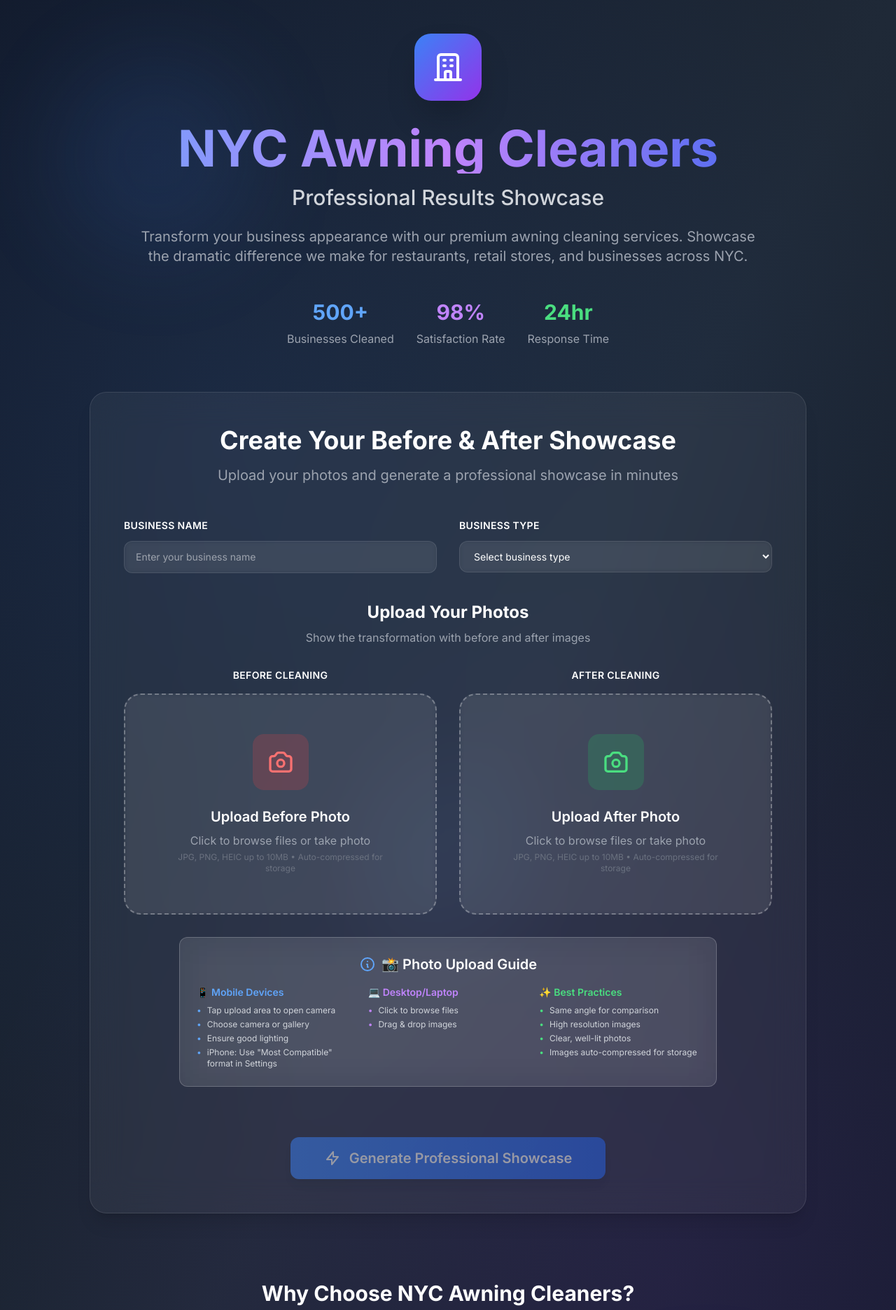
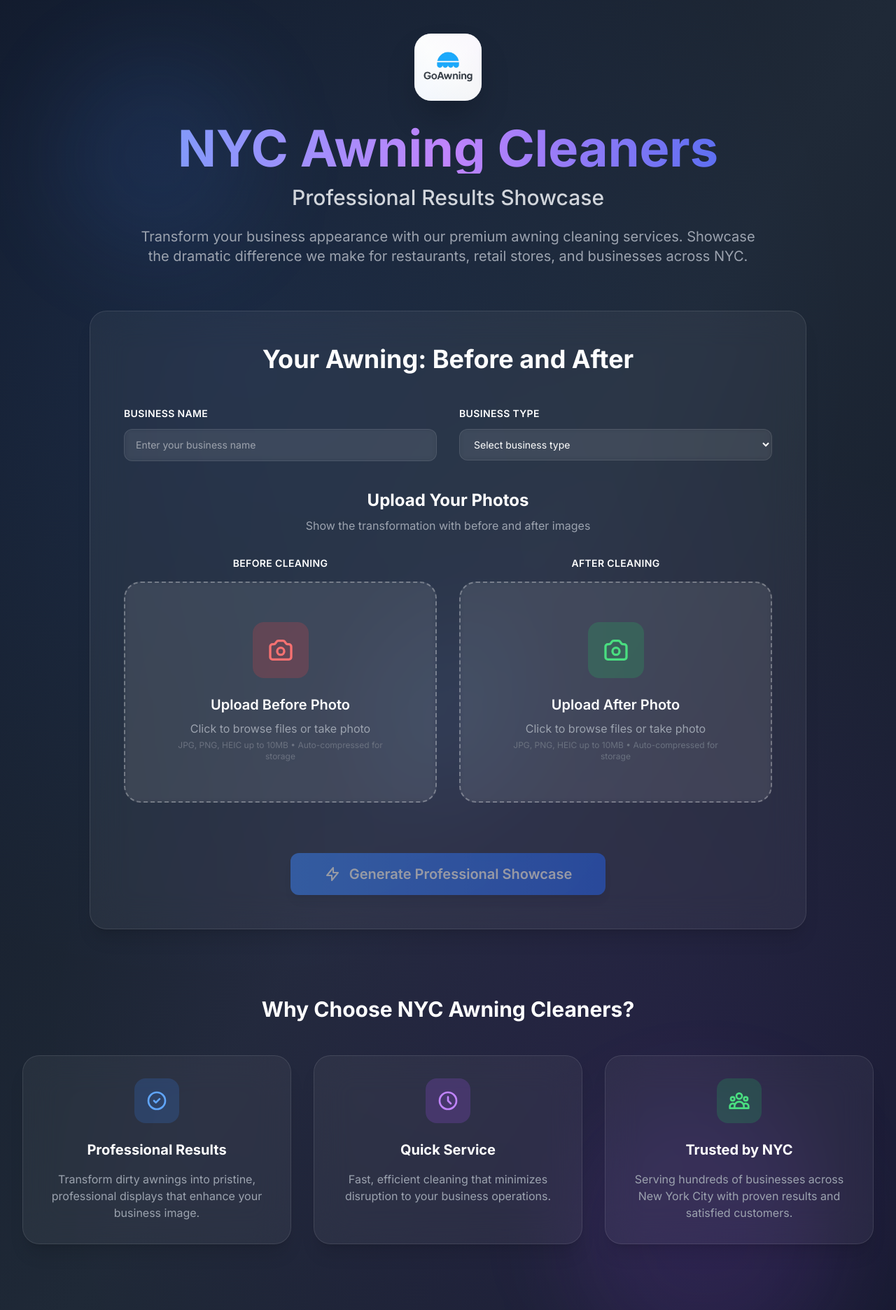
Before and after one commit to AhsanMemontech/GoAwaningMVP1, a Next.js app: page / in a window 1280 px wide. Shown: the top 1872 px of the page at 70% size. Built offline with nearby package versions, Linux system fonts and the light colour scheme.

Commit message:
Refactor image handling in Home and ClientShowcase components to use next/image for optimized loading. Update logo styling with gradient overlays and adjust layout for improved visual consistency.

```diff
--- a/src/app/page.tsx
+++ b/src/app/page.tsx
@@ -2,6 +2,7 @@
 
 import { useState } from 'react'
 import { useRouter } from 'next/navigation'
+import Image from 'next/image'
 
 export default function Home() {
   const [clientName, setClientName] = useState('')
@@ -179,19 +180,19 @@
     return new Promise((resolve, reject) => {
       const canvas = document.createElement('canvas')
       const ctx = canvas.getContext('2d')
-      const img = new Image()
+      const imgElement = new window.Image()
 
-      img.onload = () => {
+      imgElement.onload = () => {
         // Calculate new dimensions while maintaining aspect ratio
-        const ratio = Math.min(maxWidth / img.width, maxWidth / img.height)
-        const newWidth = img.width * ratio
-        const newHeight = img.height * ratio
+        const ratio = Math.min(maxWidth / imgElement.width, maxWidth / imgElement.height)
+        const newWidth = imgElement.width * ratio
+        const newHeight = imgElement.height * ratio
 
         canvas.width = newWidth
         canvas.height = newHeight
 
         // Draw and compress the image
-        ctx?.drawImage(img, 0, 0, newWidth, newHeight)
+        ctx?.drawImage(imgElement, 0, 0, newWidth, newHeight)
 
         canvas.toBlob(
           (blob) => {
@@ -211,8 +212,8 @@
         )
       }
 
-      img.onerror = () => reject(new Error('Failed to load image for compression'))
-      img.src = URL.createObjectURL(file)
+      imgElement.onerror = () => reject(new Error('Failed to load image for compression'))
+      imgElement.src = URL.createObjectURL(file)
     })
   }
 
@@ -309,10 +310,18 @@
         {/* Hero Section */}
         <div className="text-center mb-8 md:mb-16 mobile-slide-in">
           {/* Logo/Brand */}
-          <div className="inline-flex items-center justify-center w-16 h-16 md:w-24 md:h-24 bg-gradient-to-br from-blue-500 to-purple-600 rounded-2xl md:rounded-3xl mb-6 md:mb-8 shadow-2xl transform hover:scale-105 transition-all duration-500 touch-target">
-            <svg className="w-8 h-8 md:w-12 md:h-12 text-white" fill="none" stroke="currentColor" viewBox="0 0 24 24">
-              <path strokeLinecap="round" strokeLinejoin="round" strokeWidth={2} d="M19 21V5a2 2 0 00-2-2H7a2 2 0 00-2 2v16m14 0h2m-2 0h-5m-9 0H3m2 0h5M9 7h1m-1 4h1m4-4h1m-1 4h1m-5 10v-5a1 1 0 011-1h2a1 1 0 011 1v5m-4 0h4" />
-            </svg>
+          <div className="inline-flex items-center justify-center w-16 h-16 md:w-24 md:h-24 bg-gradient-to-br from-white via-gray-50 to-gray-100 rounded-2xl md:rounded-3xl mb-6 md:mb-8 shadow-2xl transform hover:scale-105 transition-all duration-500 touch-target overflow-hidden relative">
+            {/* Subtle gradient overlay */}
+            <div className="absolute inset-0 bg-gradient-to-br from-gray-50/50 via-white/50 to-gray-100/50"></div>
+            {/* Subtle blue accent */}
+            <div className="absolute inset-0 bg-gradient-to-tr from-blue-100/30 via-transparent to-purple-100/30"></div>
+            <Image
+              src="/GoAwningIcon.jpg"
+              alt="Go Awning Logo"
+              width={48}
+              height={48}
+              className="w-20 h-20 md:w-18 md:h-18 object-contain relative z-10"
+            />
           </div>
 
           {/* Main Heading */}
@@ -332,7 +341,7 @@
           </p>
 
           {/* Stats */}
-          <div className="flex flex-wrap justify-center mobile-gap mb-12 md:mb-16">
+          {/* <div className="flex flex-wrap justify-center mobile-gap mb-12 md:mb-16">
             <div className="text-center">
               <div className="mobile-text-2xl md:text-3xl font-bold text-blue-400 mb-1 md:mb-2">500+</div>
               <div className="text-gray-400 mobile-text-sm">Businesses Cleaned</div>
@@ -345,7 +354,7 @@
               <div className="mobile-text-2xl md:text-3xl font-bold text-green-400 mb-1 md:mb-2">24hr</div>
               <div className="text-gray-400 mobile-text-sm">Response Time</div>
             </div>
-          </div>
+          </div> */}
         </div>
 
         {/* Main Form Card */}
@@ -353,11 +362,8 @@
           <div className="card p-6 md:p-12 mobile-slide-in">
             <div className="text-center mb-8 md:mb-12">
               <h2 className="mobile-text-2xl md:text-4xl font-bold text-white mb-3 md:mb-4">
-                Create Your Before & After Showcase
+                Your Awning: Before and After
               </h2>
-              <p className="text-gray-400 mobile-text-lg">
-                Upload your photos and generate a professional showcase in minutes
-              </p>
             </div>
 
             <form onSubmit={handleSubmit} className="space-y-8 md:space-y-10">
@@ -486,83 +492,6 @@
                   </div>
                 </div>
 
-                {/* Device-Specific Tips */}
-                <div className="text-center">
-                  <div className="glass rounded-xl p-4 md:p-6 max-w-3xl mx-auto">
-                    <div className="flex items-center justify-center mb-4">
-                      <svg className="w-6 h-6 text-blue-400 mr-2" fill="none" stroke="currentColor" viewBox="0 0 24 24">
-                        <path strokeLinecap="round" strokeLinejoin="round" strokeWidth={2} d="M13 16h-1v-4h-1m1-4h.01M21 12a9 9 0 11-18 0 9 9 0 0118 0z" />
-                      </svg>
-                      <h4 className="text-white font-semibold mobile-text-lg">📸 Photo Upload Guide</h4>
-                    </div>
-                    <div className="grid grid-cols-1 md:grid-cols-3 gap-4 text-left">
-                      {/* Mobile Tips */}
-                      <div className="space-y-2">
-                        <h5 className="text-blue-400 font-semibold text-sm">📱 Mobile Devices</h5>
-                        <div className="space-y-1">
-                          <div className="flex items-start">
-                            <span className="text-blue-400 mr-2 text-xs">•</span>
-                            <p className="text-gray-300 text-xs">Tap upload area to open camera</p>
-                          </div>
-                          <div className="flex items-start">
-                            <span className="text-blue-400 mr-2 text-xs">•</span>
-                            <p className="text-gray-300 text-xs">Choose camera or gallery</p>
-                          </div>
-                          <div className="flex items-start">
-                            <span className="text-blue-400 mr-2 text-xs">•</span>
-                            <p className="text-gray-300 text-xs">Ensure good lighting</p>
-                          </div>
-                          <div className="flex items-start">
-                            <span className="text-blue-400 mr-2 text-xs">•</span>
-                            <p className="text-gray-300 text-xs">iPhone: Use &quot;Most Compatible&quot; format in Settings</p>
-                          </div>
-                        </div>
-                      </div>
-
-                      {/* Desktop Tips */}
-                      <div className="space-y-2">
-                        <h5 className="text-purple-400 font-semibold text-sm">💻 Desktop/Laptop</h5>
-                        <div className="space-y-1">
-                          <div className="flex items-start">
-                            <span className="text-purple-400 mr-2 text-xs">•</span>
-                            <p className="text-gray-300 text-xs">Click to browse files</p>
-                          </div>
-                          <div className="flex items-start">
-                            <span className="text-purple-400 mr-2 text-xs">•</span>
-                            <p className="text-gray-300 text-xs">Drag & drop images</p>
-                          </div>
-                          {/* <div className="flex items-start">
-                            <span className="text-purple-400 mr-2 text-xs">•</span>
-                            <p className="text-gray-300 text-xs">Use webcam if available</p>
-                          </div> */}
-                        </div>
-                      </div>
-
-                      {/* General Tips */}
-                      <div className="space-y-2">
-                        <h5 className="text-green-400 font-semibold text-sm">✨ Best Practices</h5>
-                        <div className="space-y-1">
-                          <div className="flex items-start">
-                            <span className="text-green-400 mr-2 text-xs">•</span>
-                            <p className="text-gray-300 text-xs">Same angle for comparison</p>
-                          </div>
-                          <div className="flex items-start">
-                            <span className="text-green-400 mr-2 text-xs">•</span>
-                            <p className="text-gray-300 text-xs">High resolution images</p>
-                          </div>
-                          <div className="flex items-start">
-                            <span className="text-green-400 mr-2 text-xs">•</span>
-                            <p className="text-gray-300 text-xs">Clear, well-lit photos</p>
-                          </div>
-                          <div className="flex items-start">
-                            <span className="text-green-400 mr-2 text-xs">•</span>
-                            <p className="text-gray-300 text-xs">Images auto-compressed for storage</p>
-                          </div>
-                        </div>
-                      </div>
-                    </div>
-                  </div>
-                </div>
               </div>
 
               {/* Submit Button */}
--- a/src/app/showcase/[clientId]/page.tsx
+++ b/src/app/showcase/[clientId]/page.tsx
@@ -2,6 +2,7 @@
 
 import { useState, useEffect } from 'react'
 import { useParams, useRouter } from 'next/navigation'
+import Image from 'next/image'
 
 interface ClientData {
   id: string
@@ -132,10 +133,18 @@
         {/* Hero Section */}
         <div className="text-center mb-8 md:mb-16 mobile-slide-in">
           {/* Logo/Brand */}
-          <div className="inline-flex items-center justify-center w-16 h-16 md:w-24 md:h-24 bg-gradient-to-br from-blue-500 to-purple-600 rounded-2xl md:rounded-3xl mb-6 md:mb-8 shadow-2xl transform hover:scale-105 transition-all duration-500 touch-target">
-            <svg className="w-8 h-8 md:w-12 md:h-12 text-white" fill="none" stroke="currentColor" viewBox="0 0 24 24">
-              <path strokeLinecap="round" strokeLinejoin="round" strokeWidth={2} d="M19 21V5a2 2 0 00-2-2H7a2 2 0 00-2 2v16m14 0h2m-2 0h-5m-9 0H3m2 0h5M9 7h1m-1 4h1m4-4h1m-1 4h1m-5 10v-5a1 1 0 011-1h2a1 1 0 011 1v5m-4 0h4" />
-            </svg>
+          <div className="inline-flex items-center justify-center w-16 h-16 md:w-24 md:h-24 bg-gradient-to-br from-white via-gray-50 to-gray-100 rounded-2xl md:rounded-3xl mb-6 md:mb-8 shadow-2xl transform hover:scale-105 transition-all duration-500 touch-target overflow-hidden relative">
+            {/* Subtle gradient overlay */}
+            <div className="absolute inset-0 bg-gradient-to-br from-gray-50/50 via-white/50 to-gray-100/50"></div>
+            {/* Subtle blue accent */}
+            <div className="absolute inset-0 bg-gradient-to-tr from-blue-100/30 via-transparent to-purple-100/30"></div>
+            <Image
+              src="/GoAwningIcon.jpg"
+              alt="Go Awning Logo"
+              width={48}
+              height={48}
+              className="w-20 h-20 md:w-18 md:h-18 object-contain relative z-10"
+            />
           </div>
 
           {/* Main Heading */}
```
Also changed, not shown: public/GoAwningIcon.jpg (added).
